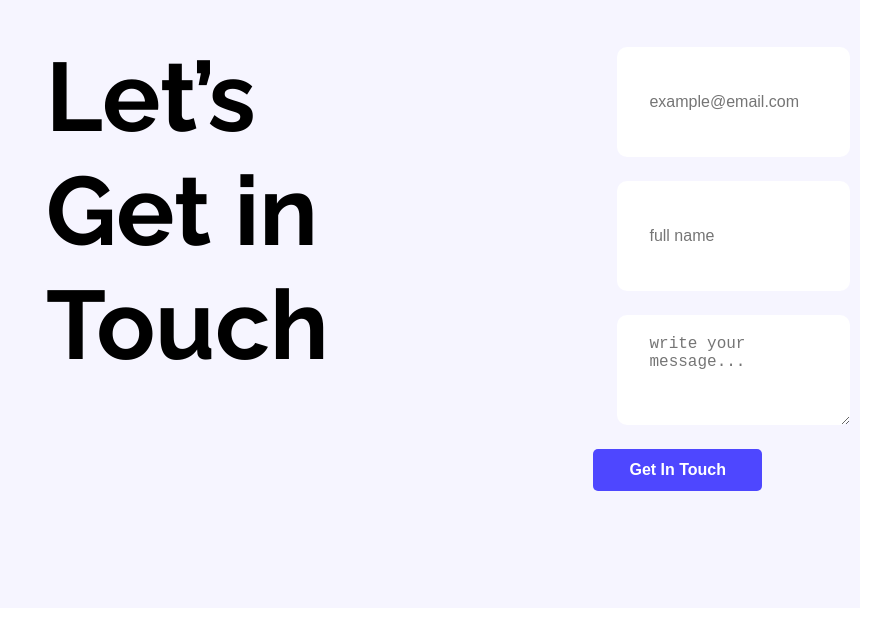
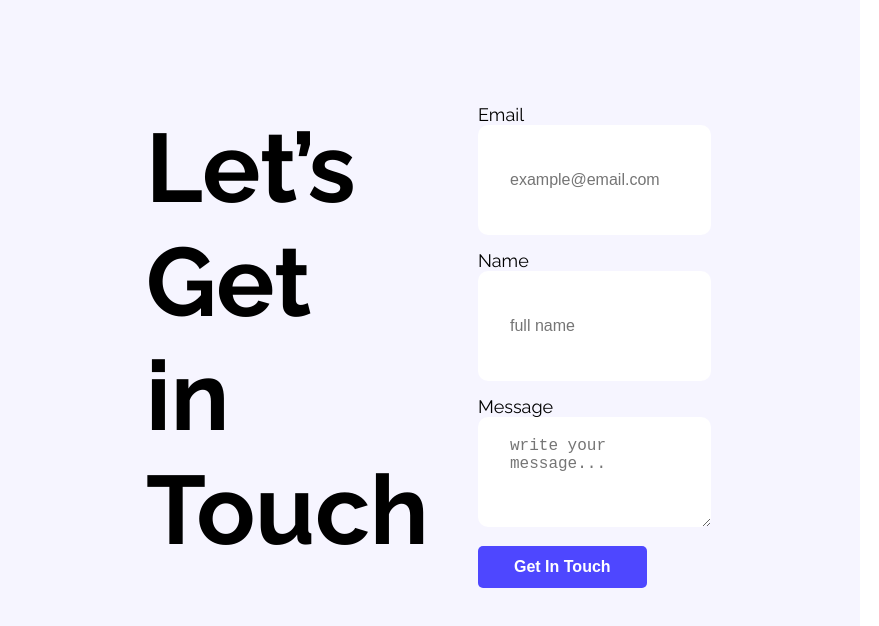
Before and after one commit to jerinAfrose/landing-launchpad-assignment-repo, a plain HTML site: page index.html in a window 1280 px wide. Shown: the part 3656-4282 px from the top of the page, without its empty margins (253-1132 px from the left). Drawn offline with Linux system fonts and the light colour scheme.

Commit message:
get in touch section added

```diff
--- a/index.html
+++ b/index.html
@@ -123,13 +123,21 @@
                 <img style="border-radius: 48px; width: 840px; height: 365px;" src="assets/wc-big.png" alt="">
             </section>
             <!-- get in touch section -->
-            <section class="touch-column">
-                <h3 class="touch-title">Let’s Get in Touch</h3>
+            <section class="touch">
+                <div class="touch-column">
+                    <h3 class="touch-title">Let’s Get in Touch</h3>
+                </div>
                 <div class="touch-column">
                     <form action="">
-                        <input type="email" name="" id="" placeholder="example@email.com">
-                        <input type="text" name="" id="" placeholder="full name">
-                        <textarea name="" id="" cols="30" rows="50" placeholder="write your message..."></textarea>
+                        <label for="email">Email</label>
+                    <input type="email" name="" id="" placeholder="example@email.com">
+
+                        <label for="text">Name</label>
+                    <input type="text" name="" id="" placeholder="full name">
+
+                        <label for="textarea">Message</label>
+                    <textarea name="" id="" cols="30" rows="50" placeholder="write your message..."></textarea>
+                    <br>
                         <input class="btn-primary" type="submit" value="Get In Touch">
                     </form>
                 </div>
--- a/styles/style.css
+++ b/styles/style.css
@@ -180,12 +180,22 @@ nav{
     margin: 20px 0;
 }
 /* touch section style */
+.touch{
+    display: flex;
+    gap: 100px;
+    margin: 92px 250px 0 250px;
+    padding: 71px 0;
+    align-items: center;
+    margin-bottom: 10px;
+
+}
 .touch-column{
-    display: flex;
-    margin: 92px 150px 0 150px;
+    /* display: flex; */
+    /* gap: 40px; */
+    /* margin: 92px 150px 0 150px; */
     width: 50%;
-    text-align: center;
-    align-items: center;
+    text-align: left;
+    /* align-items: center; */
 }
 .touch-title{
     font-size: 97px;
@@ -202,7 +212,7 @@ nav{
     display: block;
     width: 100%;
     padding: 20px 32px;
-    margin: 24px;
+    /* margin: 24px; */
     border: #cad3ea;
     font-size: 16px;
 }
@@ -214,7 +224,7 @@ nav{
     display: block;
     width: 100%;
     padding: 20px 32px;
-    margin: 24px;
+    /* margin: 24px; */
     border: #cad3ea;
     font-size: 16px;
 }
@@ -226,7 +236,15 @@ nav{
     display: block;
     width: 100%;
     padding: 20px 32px;
-    margin: 24px;
+    /* margin: 24px; */
     border: #cad3ea;
     font-size: 16px;
 }
+.touch-column label{
+    display: block;
+    margin-top: 15px;
+    font-size: 18px;
+    font-weight: 400;
+    width: 100px;
+    text-align: left;
+}
```
